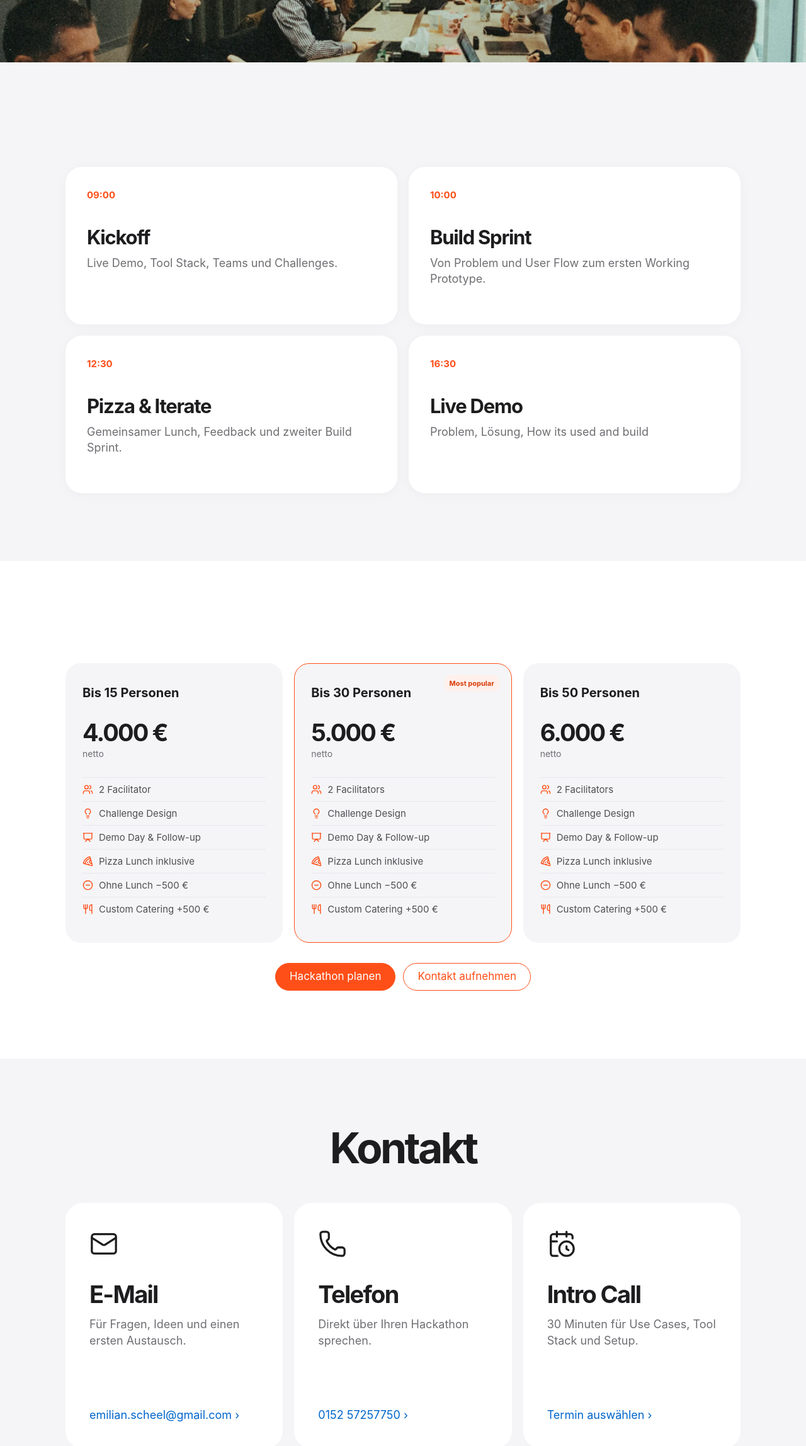
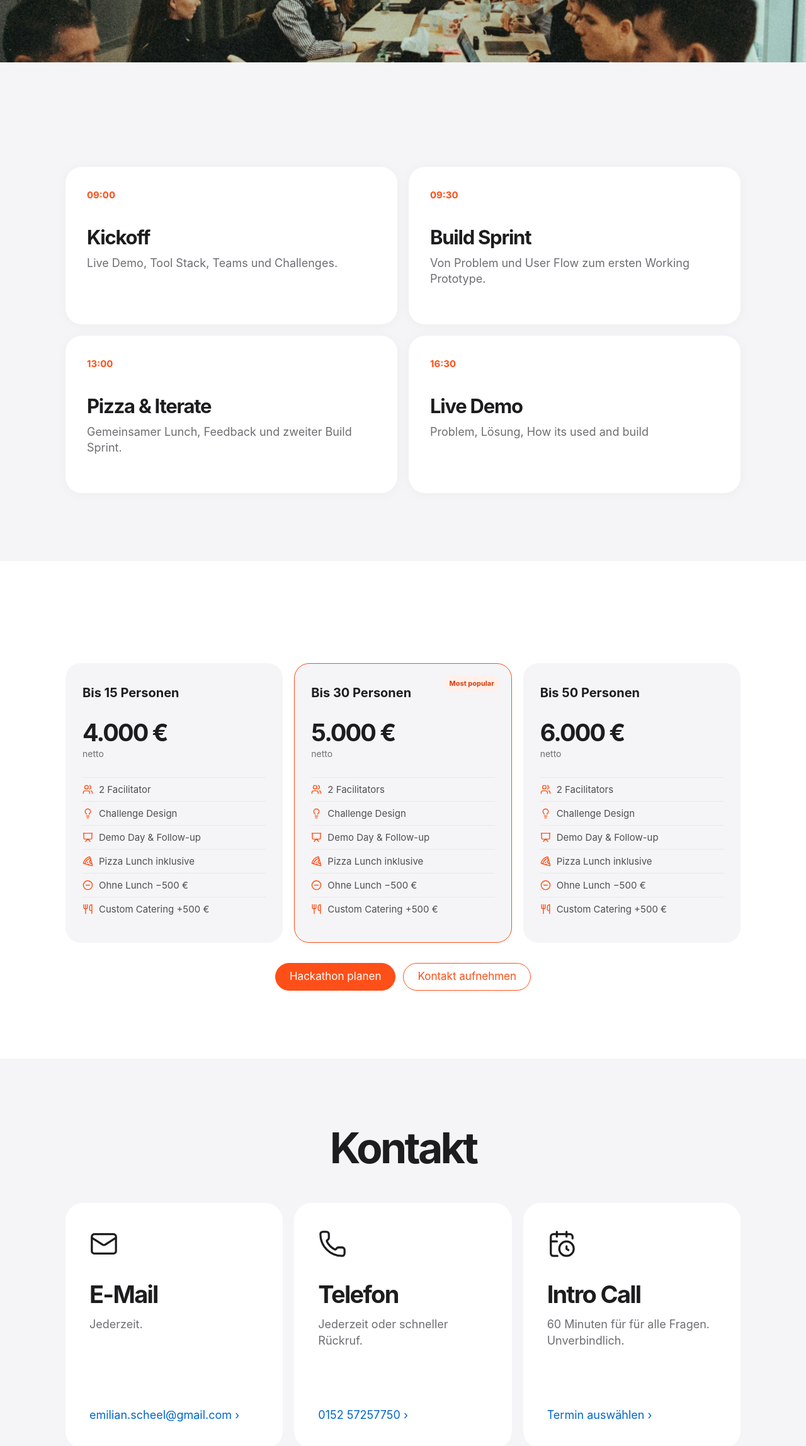
Before and after one commit to emilianscheel/all-in-agi.com, a SvelteKit app in the folder website/: page / in a window 1280 px wide. Shown: the part 718-3014 px from the top of the page at 63% size. Built offline with nearby package versions, Linux system fonts and the light colour scheme.

Commit message:
Update +page.svelte

```diff
--- a/website/src/routes/+page.svelte
+++ b/website/src/routes/+page.svelte
@@ -61,8 +61,8 @@
 
 		<div class="agenda-grid agenda-grid-four" use:reveal={{ group: true }}>
 			<article class="agenda-card"><span class="time">09:00</span><h3>Kickoff</h3><p>Live Demo, Tool Stack, Teams und Challenges.</p></article>
-			<article class="agenda-card"><span class="time">10:00</span><h3>Build Sprint</h3><p>Von Problem und User Flow zum ersten Working Prototype.</p></article>
-			<article class="agenda-card"><span class="time">12:30</span><h3>Pizza & Iterate</h3><p>Gemeinsamer Lunch, Feedback und zweiter Build Sprint.</p></article>
+			<article class="agenda-card"><span class="time">09:30</span><h3>Build Sprint</h3><p>Von Problem und User Flow zum ersten Working Prototype.</p></article>
+			<article class="agenda-card"><span class="time">13:00</span><h3>Pizza & Iterate</h3><p>Gemeinsamer Lunch, Feedback und zweiter Build Sprint.</p></article>
 			<article class="agenda-card"><span class="time">16:30</span><h3>Live Demo</h3><p>Problem, Lösung, How its used and build</p></article>
 		</div>
 	</div>
@@ -87,19 +87,19 @@
 			<article class="contact-card">
 				<Mail size={46} strokeWidth={1.7} aria-hidden="true" />
 				<h3>E-Mail</h3>
-				<p>Für Fragen, Ideen und einen ersten Austausch.</p>
+				<p>Jederzeit.</p>
 				<a href="mailto:emilian.scheel@gmail.com">emilian.scheel@gmail.com <span aria-hidden="true">›</span></a>
 			</article>
 			<article class="contact-card">
 				<Phone size={46} strokeWidth={1.7} aria-hidden="true" />
 				<h3>Telefon</h3>
-				<p>Direkt über Ihren Hackathon sprechen.</p>
+				<p>Jederzeit oder schneller Rückruf.</p>
 				<a href="tel:+4915257257750">0152 57257750 <span aria-hidden="true">›</span></a>
 			</article>
 			<article class="contact-card">
 				<CalendarClock size={46} strokeWidth={1.7} aria-hidden="true" />
 				<h3>Intro Call</h3>
-				<p>30 Minuten für Use Cases, Tool Stack und Setup.</p>
+				<p>60 Minuten für für alle Fragen. Unverbindlich.</p>
 				<a href="/buchen">Termin auswählen <span aria-hidden="true">›</span></a>
 			</article>
 		</div>
```
